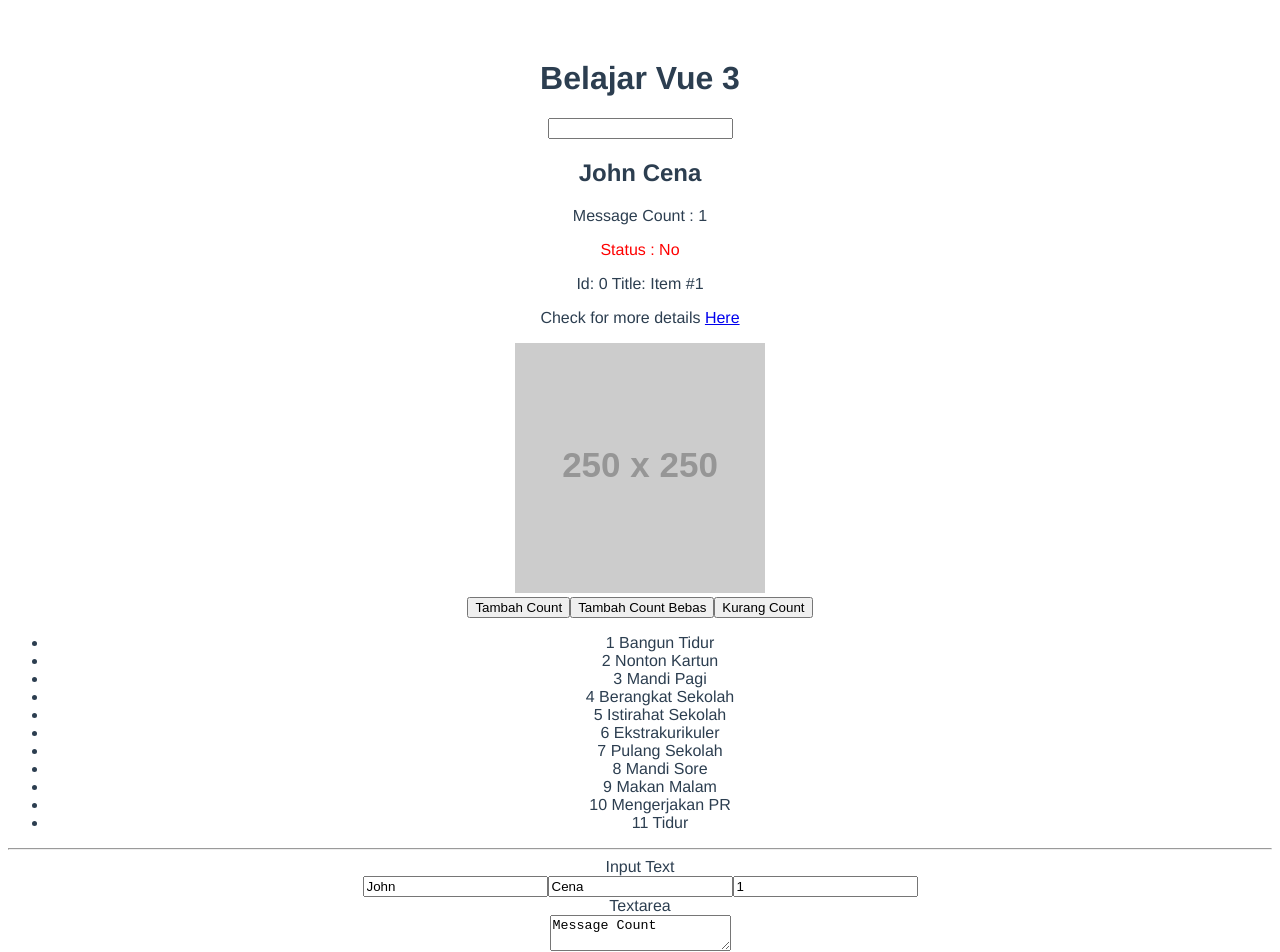
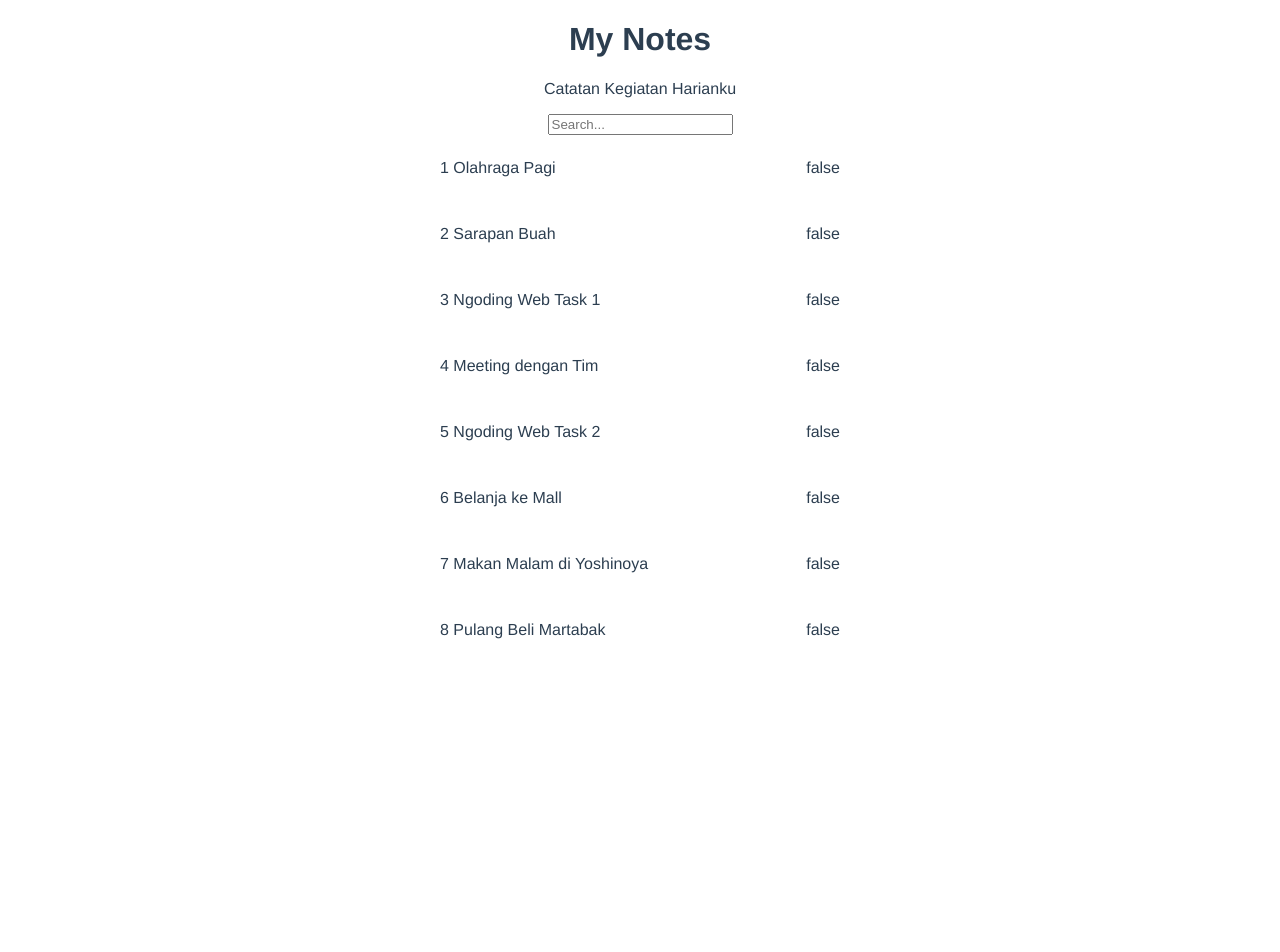
Before and after one commit to rakamaheka22/dia-2022, a Vue app in the folder cli/vue-lesson/: page / in a window 1280 px wide. Shown: the top 952 px of the page. After the commit the page ends 800 px from the top, so only its background shows below. Built offline with nearby package versions, Linux system fonts and the light colour scheme.

Commit message:
Props in Depth

```diff
--- a/cli/vue-lesson/public/index.html
+++ b/cli/vue-lesson/public/index.html
@@ -5,13 +5,12 @@
     <meta http-equiv="X-UA-Compatible" content="IE=edge">
     <meta name="viewport" content="width=device-width,initial-scale=1.0">
     <link rel="icon" href="<%= BASE_URL %>favicon.ico">
-    <title><%= htmlWebpackPlugin.options.title %></title>
+    <title>Belajar Vue 3</title>
   </head>
   <body>
     <noscript>
       <strong>We're sorry but <%= htmlWebpackPlugin.options.title %> doesn't work properly without JavaScript enabled. Please enable it to continue.</strong>
     </noscript>
     <div id="app"></div>
-    <!-- built files will be auto injected -->
   </body>
 </html>
--- a/cli/vue-lesson/src/App.vue
+++ b/cli/vue-lesson/src/App.vue
@@ -1,243 +1,127 @@
 <template>
-  <!-- HTML -->
   <div>
-    <header-component title="Belajar Vue 3"></header-component>
-    <search-box></search-box>
-    <h2>{{ fullName }}</h2>
-    <p>{{ message }} : {{ count }} {{ messageCount }}</p>
-    <span :class="[{ active: isActive }, { 'not-active': !isActive }]">Status : {{ status }}</span>
-    <p>
-      {{ getItem }}
-    </p>
-    <p :style="{ fontWeight: isActive ? 'bold' : 'normal' }">
-      Check for more details <a v-bind:href="url" :title="title">Here</a>
-    </p>
-    <img v-if="!isActive" v-bind:src="image" :alt="`Gambar ${title}`" />
-    <img v-else-if="count > 2 && isActive" src="https://placeimg.com/250/250/nature" alt="Gambar Alam" />
-    <img v-else src="https://placeimg.com/250/250/animals" alt="Gambar Hewan" />
-    <div>
-      <button v-on:click="incrementCount">Tambah Count</button>
-      <button @click="dynamicIncrementCount(countItem)">Tambah Count Bebas</button>
-      <button v-show="count > 0" @click="count--">Kurang Count</button>
-    </div>
-    <div>
-      <div v-if="lists.length < 1">
-        Loading...
-      </div>
-      <ul v-else>
-        <li v-for="(item, index) in lists" :key="index">
-          {{ item.id }} {{ item.title }}
+    <Header :title="title" :description="description" />
+    <SearchBox @result="onSearch($event)" />
+    <div class="list-item">
+      <ul>
+        <li v-for="(item, index) in items" :key="index">
+          <p>
+            {{ item.id }} {{ item.task }}
+          </p>
+          <span>
+            {{ item.isComplete }}
+          </span>
         </li>
       </ul>
-    </div>
-    <hr />
-    <div>
-      <label for="firstName">Input Text</label><br />
-      <input v-model="firstName" type="text" id="firstName" @focus="onFocusElement" @keydown="onKey($event, 'keydown')" @keyup.enter="submit" />
-      <input v-model.lazy="lastName" type="text" @blur="onBlurElement" />
-      <input v-model.number="count" type="text" />
-    </div>
-    <div>
-      <label for="textarea">Textarea</label><br />
-      <textarea v-model="message" id="textarea" @input="onInputElement" @keypress="onKey($event, 'keypress')"></textarea>
-    </div>
-    <div>
-      <label for="radio">Radio {{ gender }}</label><br />
-      <input v-model="gender" type="radio" id="radio" value="male" @change="onChangeElement" /> Pria
-      <input v-model="gender" type="radio" id="radio" value="female" @change="onChangeElement" /> Wanita
-    </div>
-    <div>
-      <label for="checkbox">Checkbox</label><br />
-      <input v-model="checkbox" type="checkbox" id="checkbox" /> {{ checkbox }}
-    </div>
-    <div>
-      <label for="multicheckbox">Multi Checkbox {{ multicheckbox }}</label><br />
-      <input v-model="multicheckbox" type="checkbox" id="multicheckbox" value="english" /> English
-      <input v-model="multicheckbox" type="checkbox" id="multicheckbox" value="indonesian" /> Indonesian
-      <input v-model="multicheckbox" type="checkbox" id="multicheckbox" value="japanese" /> Japanese
-      <input v-model="multicheckbox" type="checkbox" id="multicheckbox" value="russian" /> Russian
-    </div>
-    <div>
-      <label for="selected">Select {{ selected }}</label><br />
-      <select v-model="selected" id="selected" @change="onChangeElement">
-        <option value="">Jenjang Pendidikan</option>
-        <option value="sd">SD</option>
-        <option value="smp">SMP</option>
-        <option value="sma">SMA</option>
-      </select>
     </div>
   </div>
 </template>
 
 <script>
-// Local Component Registration
 import Header from './components/Header.vue';
 import SearchBox from './components/SearchBox.vue';
 
-// JS
 export default {
   name: 'App',
-  components: {
-    'header-component': Header,
-  },
   data() {
-    SearchBox
     return {
-      selected: '',
-      checkbox: false,
-      multicheckbox: [],
-      firstName: 'John',
-      lastName: 'Doe',
-      gender: '',
-      countItem: 2,
-      title: 'Vue 3',
-      image: 'https://via.placeholder.com/250/',
-      url: 'https://v3.vuejs.org/',
-      count: 0,
-      message: 'Message Count',
-      messageCount: '',
-      isActive: false,
-      lists: [],
-      item: {
-        id: 0,
-        title: 'Item #1',
-      },
+      title: 'My Notes',
+      description: 'Catatan Kegiatan Harianku',
+      items: [],
     };
   },
-  computed: {
-    getItem() {
-      return `Id: ${this.item.id} Title: ${this.item.title}`;
-    },
-    status() {
-      return this.isActive ? 'Yes' : 'No';
-    },
-    fullName: {
-      get() {
-        return `${this.firstName} ${this.lastName}`;
-      },
-      set(newValue) {
-        const name = newValue.split(' ');
-        this.firstName = name[0];
-        this.lastName = name[1];
-      }
-    }
-  },
-  watch: {
-    count(newValue) {
-      if (newValue > 10) {
-        this.messageCount = 'Count melebihi 10 item';
-      }
-      if (newValue <= 10) {
-        this.messageCount = '';
-        this.isActive = false;
-      }
-    }
+  components: {
+    Header,
+    SearchBox
   },
   mounted() {
-    setTimeout(() => {
-      this.incrementCount();
-      this.fullName = 'John Cena';
-      this.lists = [
+    this.fetchData();
+  },
+  methods: {
+    fetchData() {
+      this.items = [
         {
           id: 1,
-          title: 'Bangun Tidur'
+          task: 'Olahraga Pagi',
+          isComplete: false
         },
         {
           id: 2,
-          title: 'Nonton Kartun'
+          task: 'Sarapan Buah',
+          isComplete: false
         },
         {
           id: 3,
-          title: 'Mandi Pagi'
+          task: 'Ngoding Web Task 1',
+          isComplete: false
         },
         {
           id: 4,
-          title: 'Berangkat Sekolah'
+          task: 'Meeting dengan Tim',
+          isComplete: false
         },
         {
           id: 5,
-          title: 'Istirahat Sekolah'
+          task: 'Ngoding Web Task 2',
+          isComplete: false
         },
         {
           id: 6,
-          title: 'Ekstrakurikuler'
+          task: 'Belanja ke Mall',
+          isComplete: false
         },
         {
           id: 7,
-          title: 'Pulang Sekolah'
+          task: 'Makan Malam di Yoshinoya',
+          isComplete: false
         },
         {
           id: 8,
-          title: 'Mandi Sore'
+          task: 'Pulang Beli Martabak',
+          isComplete: false
         },
-        {
-          id: 9,
-          title: 'Makan Malam'
-        },
-        {
-          id: 10,
-          title: 'Mengerjakan PR'
-        },
-        {
-          id: 11,
-          title: 'Tidur'
-        }
-      ];
-    }, 2000);
-  },
-  methods: {
-    dynamicIncrementCount(count) {
-      this.count += count;
+      ]
     },
-    incrementCount() {
-      this.count += 1;
-      if (this.count > 0) this.isActive = true;
-    },
-    updateMessage(message) {
-      this.message = message;
-    },
-    showItem() {
-      return `Id: ${this.item.id} Title: ${this.item.title}`;
-    },
-    onChangeElement(event) {
-      console.log(event.target.value);
-    },
-    onInputElement(event) {
-      console.log(event.target.value);
-    },
-    onFocusElement(event) {
-      console.log(event);
-    },
-    onBlurElement(event)  {
-      console.log(event);
-    },
-    onKey(event, type) {
-      console.log(type);
-      console.log(event.key);
-    },
-    submit(event) {
-      console.log(event.target.value);
+    onSearch(result) {
+      if (result) {
+        const updatedData = this.items
+          .filter(
+            (item) => item.task.toLowerCase().includes(result)
+          );
+        this.items = updatedData;
+      } else {
+        this.fetchData();
+      }
     }
   }
 }
 </script>
 
 <style>
-/* CSS */
 #app {
   font-family: Avenir, Helvetica, Arial, sans-serif;
   -webkit-font-smoothing: antialiased;
   -moz-osx-font-smoothing: grayscale;
+  color: #2c3e50;
   text-align: center;
-  color: #2c3e50;
-  margin-top: 60px;
 }
 
-.active {
-  color: green;
+.list-item {
+  text-align: left;
+  max-width: 400px;
+  margin: auto;
 }
 
-.not-active {
-  color: red;
+.list-item ul {
+  list-style: none;
+  padding: 0;
+  margin: 0;
+}
+
+.list-item li {
+  padding: 8px 0px;
+  display: flex;
+  align-items: center;
+  justify-content: space-between;
 }
 </style>
--- a/cli/vue-lesson/src/components/Header.vue
+++ b/cli/vue-lesson/src/components/Header.vue
@@ -1,10 +1,13 @@
 <template>
-  <h1>{{ title }}</h1>
+  <header>
+    <h1>{{ title }}</h1>
+    <p>{{ description }}</p>
+  </header>
 </template>
 
 <script>
 export default {
   name: 'Header',
-  props: ['title'],
+  props: ['title', 'description'],
 }
 </script>
--- a/cli/vue-lesson/src/components/SearchBox.vue
+++ b/cli/vue-lesson/src/components/SearchBox.vue
@@ -1,6 +1,7 @@
 <template>
   <div>
-    <input v-model="search" type="text" />
+    <input v-model="search" type="text" placeholder="Search..." @input="doSearch" />
+    <button v-if="search" @click="reset">Reset</button>
   </div>
 </template>
 
@@ -12,5 +13,14 @@ export default {
       search: '',
     };
   },
+  methods: {
+    doSearch($event) {
+      this.$emit('result', $event.target.value);
+    },
+    reset() {
+      this.search = '';
+      this.$emit('result', '');
+    }
+  }
 }
 </script>
--- a/cli/vue-lesson/src/main.js
+++ b/cli/vue-lesson/src/main.js
@@ -1,11 +1,6 @@
 import { createApp } from 'vue';
 import App from './App.vue';
-import SearchBox from './components/SearchBox.vue';
 
 // Setup Instalasi Vue
 const app = createApp(App);
-
-// Global Component Registration
-app.component('search-box', SearchBox);
-
 app.mount('#app');
```
